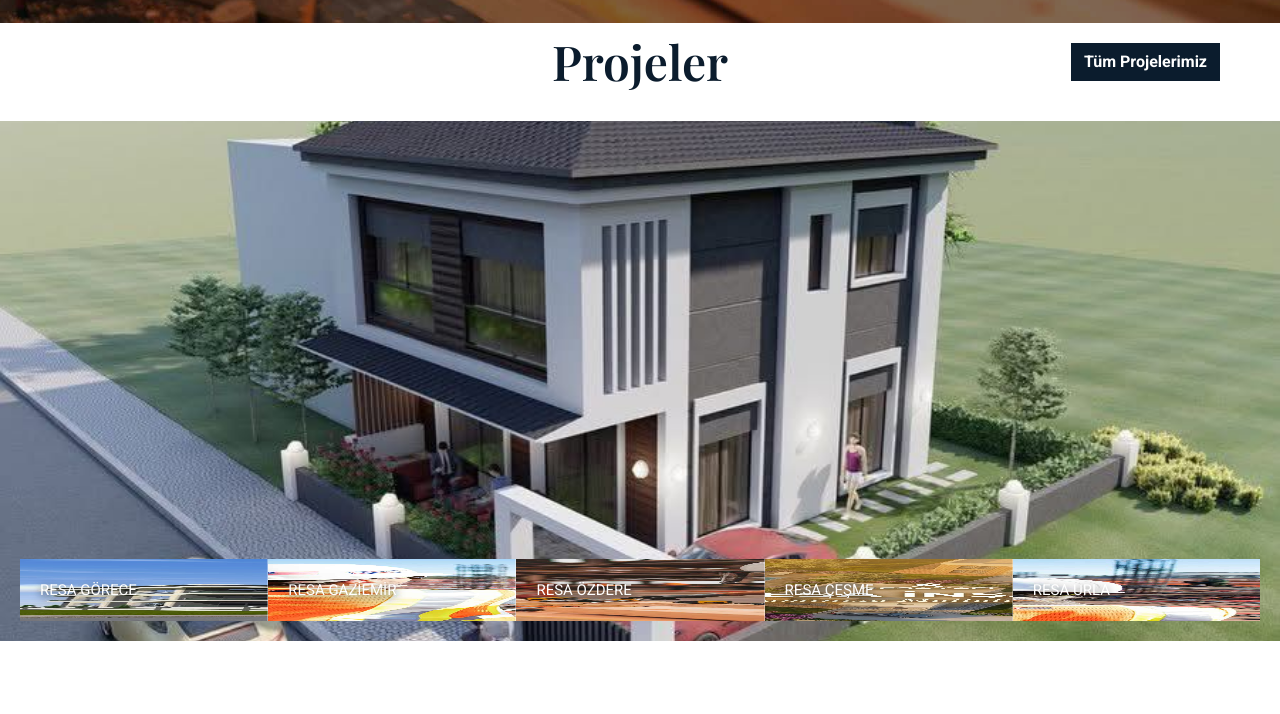
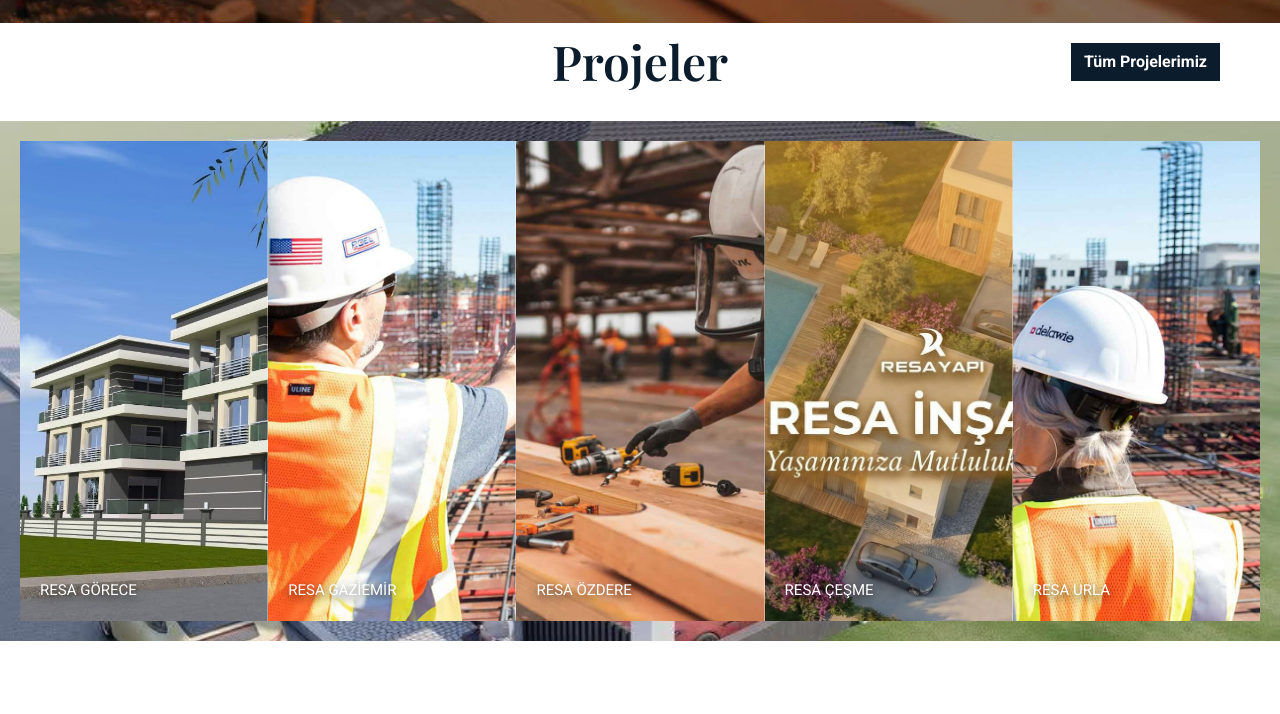
Before and after one commit to busracck/resa-insaat, a plain HTML site: page index.html in a window 1280 px wide. Shown: the part 777-1491 px from the top of the page. Drawn offline with nearby package versions, Linux system fonts and the light colour scheme; grey boxes are pictures that could not be loaded; a web font is replaced by a local one.

Commit message:
project image cover fix

```diff
--- a/css/style.css
+++ b/css/style.css
@@ -1908,3 +1908,12 @@
     left: 50%;
     transform: translateX(-50%);
 }
+
+.resa-project-item{
+    position: relative;
+    min-height: 480px;
+    background-size: cover;
+    background-position: center center;
+    background-repeat: no-repeat;
+    overflow: hidden;
+}
```
